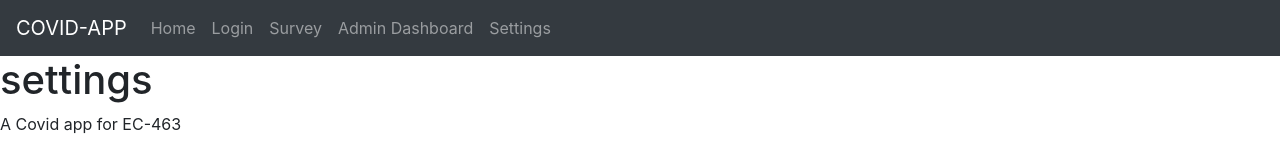
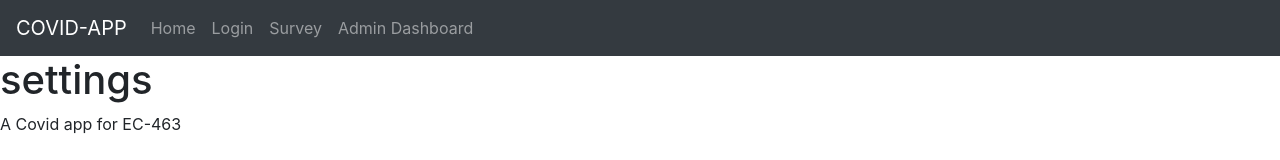
Before and after one commit to thehanriver/COVID-Symptoms-Site, a React (Create React App) app: page /Settings in a window 1280 px wide. Shown: the top 160 px of the page. Built offline with nearby package versions, Linux system fonts and the light colour scheme.

Commit message:
Add files via upload

```diff
--- a/src/Components/Nav.js
+++ b/src/Components/Nav.js
@@ -14,7 +14,6 @@ const Navigation = (props) => {
 					<Nav.Link href ="/Login"> Login </Nav.Link>
 					<Nav.Link href = "/Survey"> Survey </Nav.Link>
 					<Nav.Link href ="/AdminDash"> Admin Dashboard </Nav.Link>
-					<Nav.Link href = "/Settings"> Settings </Nav.Link>
 				</Nav>
 			</Navbar.Collapse>
 		</Navbar>
```
